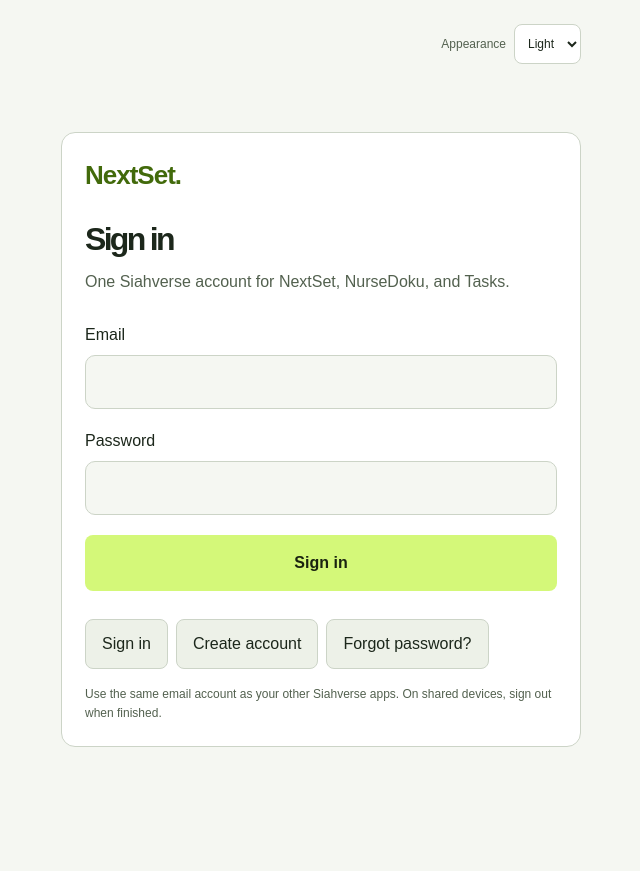
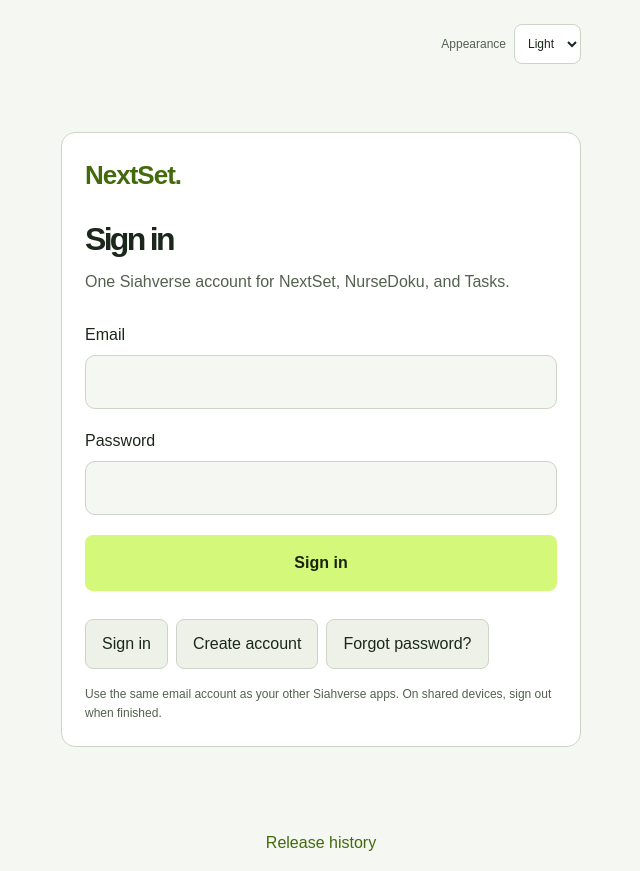
Before and after one commit to siahb/nextset, a Next.js app: page /account in a window 1280 px wide. Shown: the whole page, without its empty margins (319-959 px from the left). Before the commit the page ends 815 px from the top, so only its background shows below. Built offline with nearby package versions, Linux system fonts and the light colour scheme; no server answers.

Commit message:
Add NextSet release history and app link

```diff
--- a/app/layout.tsx
+++ b/app/layout.tsx
@@ -22,7 +22,7 @@
   return (
     // eslint-disable-next-line @next/next/no-sync-scripts
     <html lang="en" data-theme="system" suppressHydrationWarning><head><script src="/siahverse-theme.js" /></head>
-      <body className="antialiased">{children}</body>
+      <body className="antialiased">{children}<footer style={{textAlign:"center",padding:"16px"}}><a href="https://siahverse.cc/changelog/#nextset">Release history</a></footer></body>
     </html>
   );
 }
```
Also changed, not shown: 1 other file (tests, documents, lock files or other folders).
